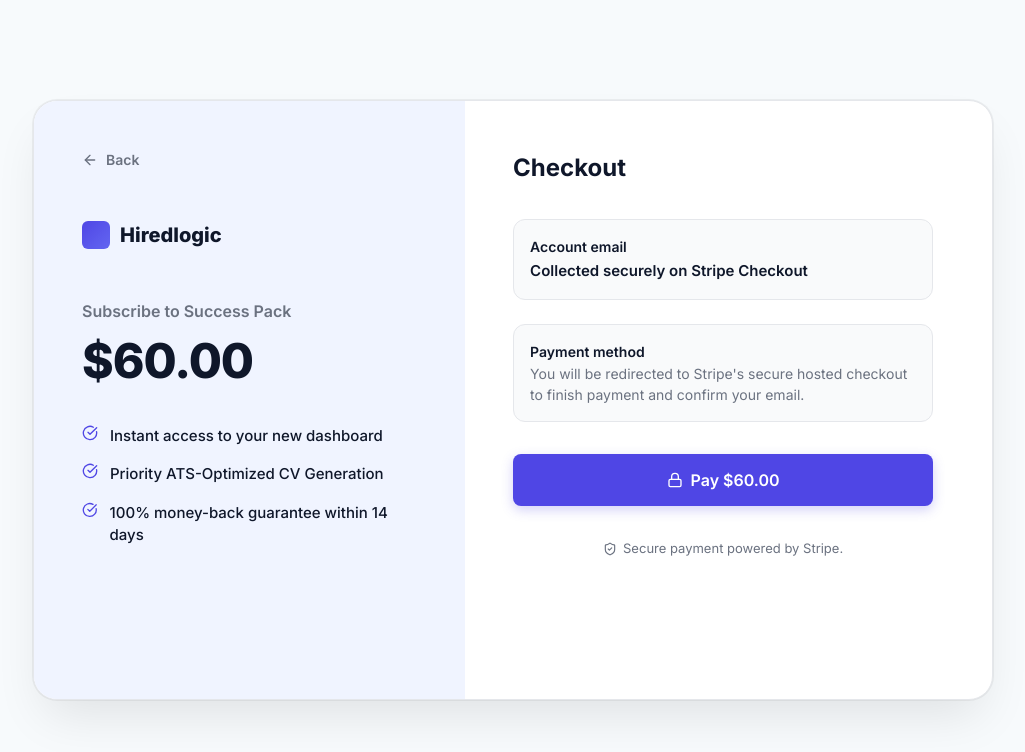
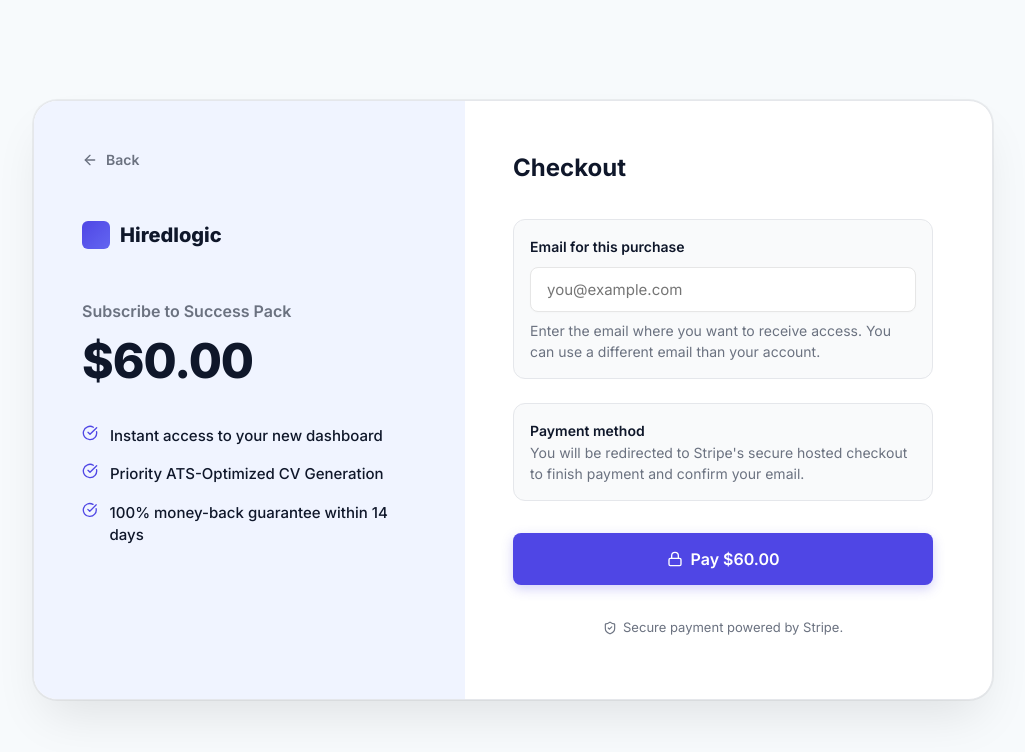
Before and after one commit to haseebalisoft/jobland, a React (Vite) app: page /checkout in a window 1280 px wide. Shown: the top 752 px of the page, without its empty margins (127-1152 px from the left). Built offline with nearby package versions, Linux system fonts and the light colour scheme; no server answers; a web font is replaced by a local one.

Commit message:
changed to prod database

```diff
--- a/src/pages/Checkout.jsx
+++ b/src/pages/Checkout.jsx
@@ -7,6 +7,7 @@
 function CheckoutForm({ planId, price, user }) {
     const [message, setMessage] = useState(null);
     const [isLoading, setIsLoading] = useState(false);
+    const [email, setEmail] = useState(user?.email || '');
 
     const handleSubmit = async (e) => {
         e.preventDefault();
@@ -15,7 +16,10 @@
 
         try {
             localStorage.setItem('selectedPlanId', planId);
-            const res = await api.post('/subscriptions/checkout-session', { plan_id: planId });
+            const res = await api.post('/subscriptions/checkout-session', {
+                plan_id: planId,
+                email: email?.trim() || undefined,
+            });
             window.location.href = res.data.url;
         } catch (err) {
             setMessage(err.response?.data?.message || 'Unable to start checkout right now.');
@@ -26,9 +30,22 @@
     return (
         <form onSubmit={handleSubmit} style={styles.form}>
             <div style={styles.summaryCard}>
-                <div style={styles.label}>Account email</div>
-                <div style={styles.readonlyValue}>
-                    {user?.email || 'Collected securely on Stripe Checkout'}
+                <div style={styles.inputGroup}>
+                    <label htmlFor="checkout-email" style={styles.label}>
+                        Email for this purchase
+                    </label>
+                    <input
+                        id="checkout-email"
+                        type="email"
+                        value={email}
+                        onChange={(e) => setEmail(e.target.value)}
+                        placeholder="you@example.com"
+                        style={styles.input}
+                        required
+                    />
+                    <div style={styles.helperText}>
+                        Enter the email where you want to receive access. You can use a different email than your account.
+                    </div>
                 </div>
             </div>
 
```
Also changed, not shown: 2 other files (tests, documents, lock files or other folders).
